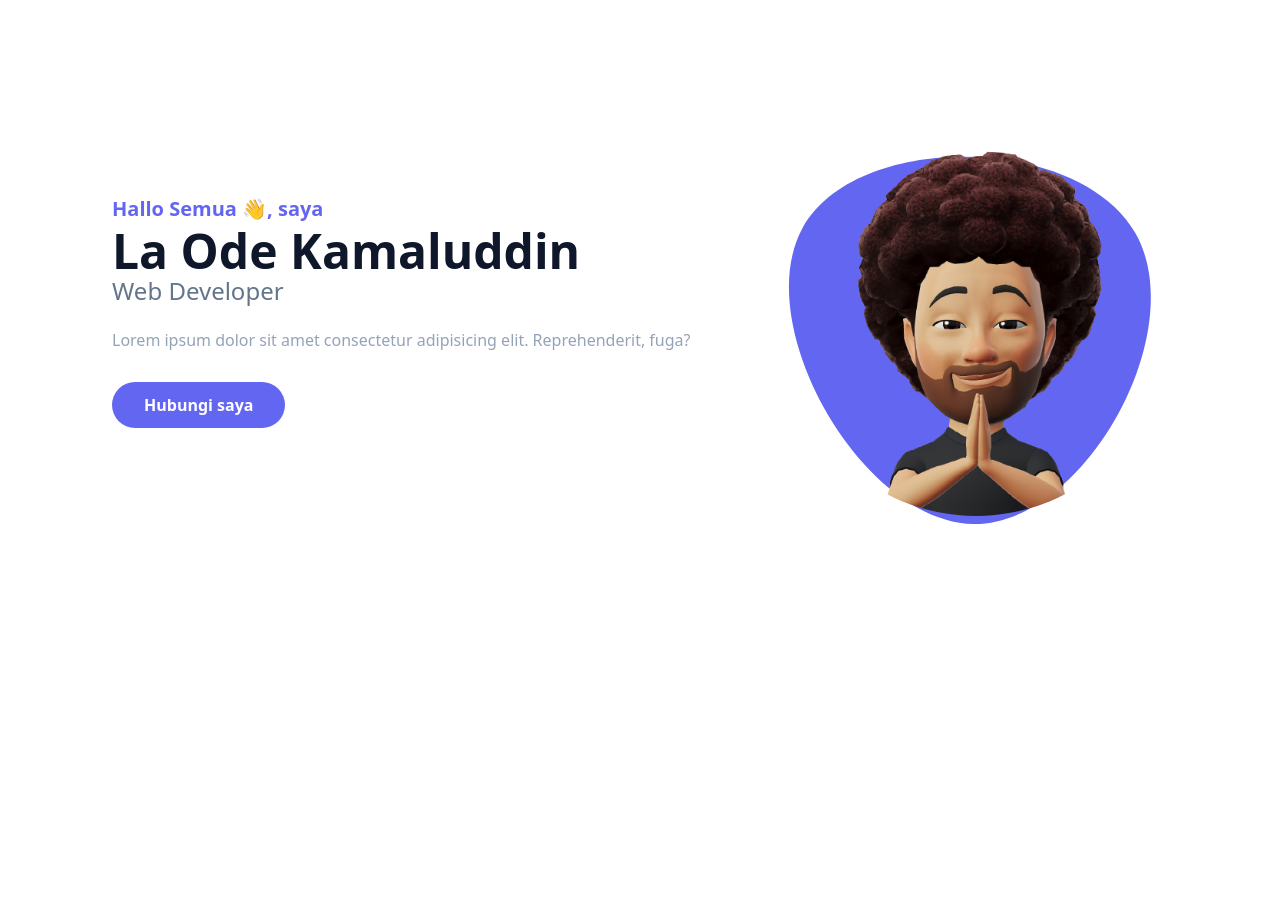
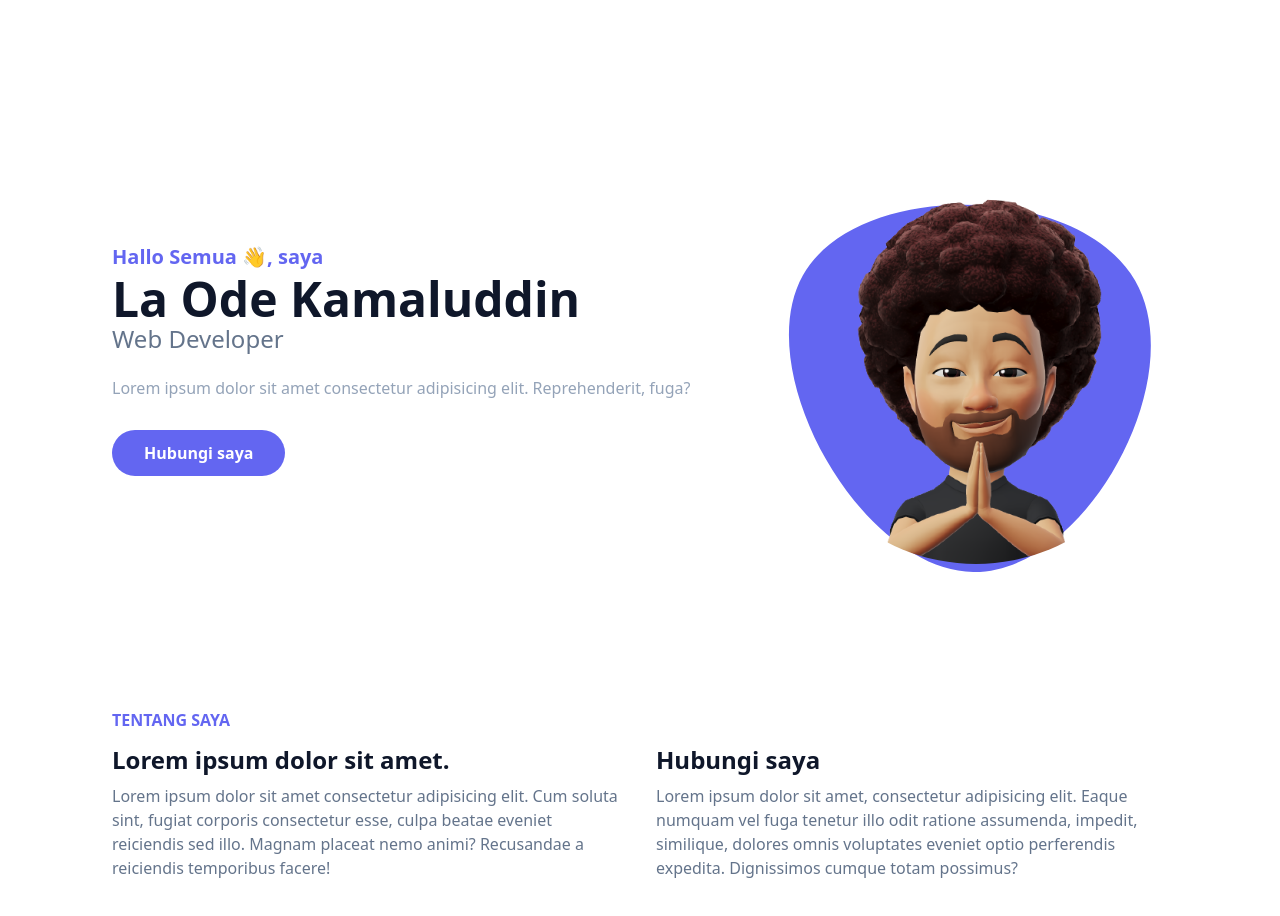
Before and after one commit to kamal-ts/myportfolio, a React (Create React App) app: page / in a window 1280 px wide. Shown: the top 916 px of the page. Before the commit the page ends 800 px from the top, so only its background shows below. Built offline with nearby package versions, Linux system fonts and the light colour scheme; the HTML template or start-up script is replaced by a standard one.

Commit message:
create about section

```diff
--- a/src/App.jsx
+++ b/src/App.jsx
@@ -1,5 +1,6 @@
 import { useEffect } from 'react';
 import HeroSection from './components/home/heroSection'
+import AboutSection from './components/home/aboutSection'
 
 function App() {
   useEffect(() => {
@@ -10,9 +11,12 @@ function App() {
 
   return (
     <body>
-      {/* hero section start */}
+      <section id='home' className='pt-36'>
         <HeroSection/>
-      {/* hero section end */}
+      </section>
+      <section id='about' className='pt-36 pb-32'>
+        <AboutSection/>
+      </section>
     </body>
   );
 }
--- /dev/null
+++ b/src/components/home/aboutSection.jsx
@@ -0,0 +1,21 @@
+import React from 'react'
+
+function aboutSection() {
+  return (
+    <div className='container lg:px-24'>
+        <h4 className='font-bold uppercase text-indigo mb-3 px-4'>Tentang Saya</h4>
+        <div className='flex flex-col md:flex-row'>
+          <div className='w-full px-4 mb-10'>
+            <h2 className='font-bold text-dark text-2xl mb-2'>Lorem ipsum dolor sit amet.</h2>
+            <p className='text-base font-medium text-secondary'>Lorem ipsum dolor sit amet consectetur adipisicing elit. Cum soluta sint, fugiat corporis consectetur esse, culpa beatae eveniet reiciendis sed illo. Magnam placeat nemo animi? Recusandae a reiciendis temporibus facere!</p>
+          </div>
+          <div className='w-full px-4'>
+            <h3 className='font-semibold text-dark text-2xl mb-2'>Hubungi saya</h3>
+            <p className='text-base font-medium text-secondary'>Lorem ipsum dolor sit amet, consectetur adipisicing elit. Eaque numquam vel fuga tenetur illo odit ratione assumenda, impedit, similique, dolores omnis voluptates eveniet optio perferendis expedita. Dignissimos cumque totam possimus?</p>
+          </div>
+        </div>
+    </div>
+  )
+}
+
+export default aboutSection
--- a/src/components/home/heroSection.jsx
+++ b/src/components/home/heroSection.jsx
@@ -7,7 +7,7 @@ const heroSection = () => {
   const profile = '/img/profile.png';
 
   return (
-    <section id='home' className='pt-24'>
+
     <div className='container lg:px-24'>
       <div className='flex flex-col md:flex-row justify-between items-center md:hidden'>
         <div className='w-full px-4 lg:w-auto flex justify-center'>
@@ -23,7 +23,7 @@ const heroSection = () => {
         <div className='w-full px-4 mt-10'>
           <h1 className='text-base font-semibold text-indigo md:text-xl'>Hallo Semua 👋, saya
             <span className='block font-bold text-dark text-4xl mt-1 lg:text-5xl'>La Ode Kamaluddin</span></h1>
-          <h2 className='font-medium text-slate-500 text-lg mb-2 lg:text-2xl'>Web Developer</h2>
+          <h2 className='font-medium text-secondary text-lg mb-2 lg:text-2xl'>Web Developer</h2>
           <p className='font-medium text-slate-400 mb-10 leading-relaxed'>Lorem ipsum dolor sit amet consectetur adipisicing elit. Reprehenderit, fuga?</p>
           <a href="#" className='text-base font-semibold text-white bg-indigo py-3 px-8 rounded-full hover:shadow-lg hover:opacity-80 transition duration-300 ease-in-out'>Hubungi saya</a>
         </div>
@@ -32,7 +32,7 @@ const heroSection = () => {
         <div className='w-full px-4'>
           <h1 className='text-base font-semibold text-indigo md:text-xl'>Hallo Semua 👋, saya
             <span className='block font-bold text-dark text-4xl mt-1 lg:text-5xl'>La Ode Kamaluddin</span></h1>
-          <h2 className='font-medium text-slate-500 text-lg mb-5 lg:text-2xl'>Web Developer</h2>
+          <h2 className='font-medium text-secondary text-lg mb-5 lg:text-2xl'>Web Developer</h2>
           <p className='font-medium text-slate-400 mb-10 leading-relaxed'>Lorem ipsum dolor sit amet consectetur adipisicing elit. Reprehenderit, fuga?</p>
           <a href="#" className='text-base font-semibold text-white bg-indigo py-3 px-8 rounded-full hover:shadow-lg hover:opacity-80 transition duration-300 ease-in-out'>Hubungi saya</a>
         </div>
@@ -48,7 +48,6 @@ const heroSection = () => {
         </div>
       </div>
     </div>
-  </section>
   )
 }
 
--- a/tailwind.config.js
+++ b/tailwind.config.js
@@ -11,7 +11,8 @@ module.exports = {
     extend: {
       colors:{
         indigo: '#6366f1',
-        dark: '#0f172a'
+        dark: '#0f172a',
+        secondary: '#64748b'
       },
       screens: {
         '2xl': '1320px'
```
Lines whose indentation alone changed are shown as unchanged.
